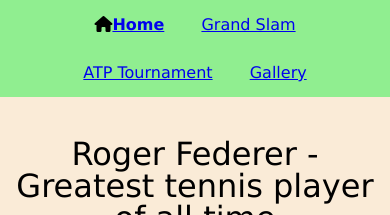
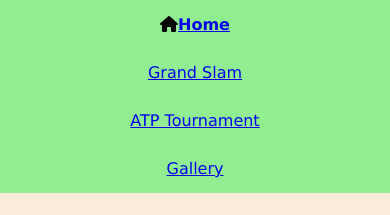
Before and after one commit to RogerLi-97/portfolio-content, a plain HTML site: page index.html in a window 390 px wide. Shown: the top 215 px of the page. Drawn offline with Linux system fonts and the light colour scheme.

Commit message:
SI539 Portfolio Checkpoint: Mobile View Completed6

```diff
--- a/css/style.css
+++ b/css/style.css
@@ -72,7 +72,7 @@ nav ul {
 
 nav ul li {
     display: inline-block;
-    padding: 1em;
+    padding: 1rem;
 }
 
 figure {
@@ -92,6 +92,11 @@ img:hover {
 
 /* Common Grid Properties for all pages */
 /* Mobile View */
+nav ul {
+    display: grid;
+    grid-template-columns: 1fr;
+}
+
 img {
     margin: 0.5em auto;
     border: 2px dashed orange;
@@ -199,3 +204,10 @@ figcaption {
     font-weight: bold;
     padding-bottom: .5rem;
 }
+
+/* Tablet View */
+@media all and (min-width: 426px) {
+    nav ul {
+        display: block;
+    }
+}
```
